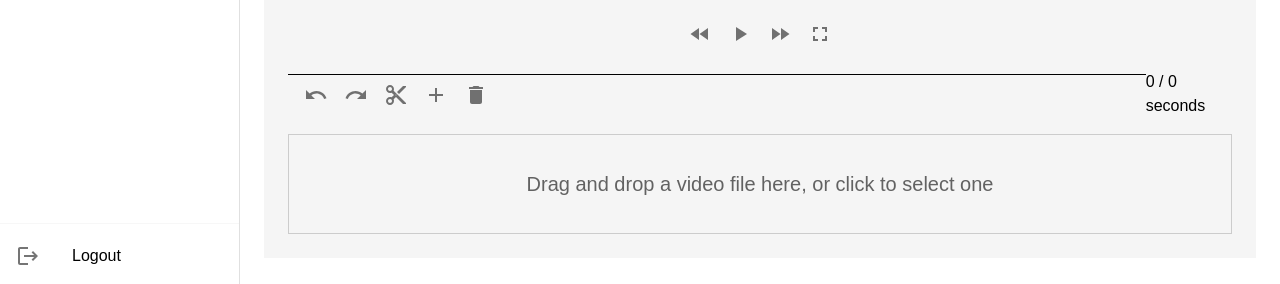
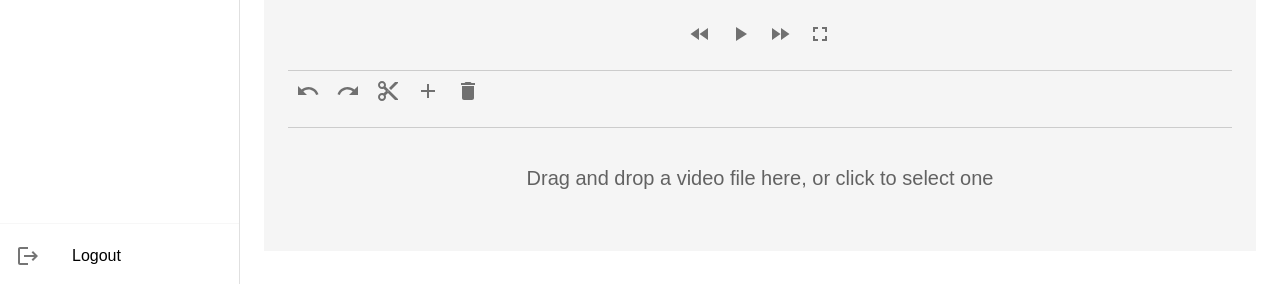
Before and after one commit to Daoud-Hussain/CricInsight, a React (Vite) app in the folder frontend/: page /dashboard in a window 1280 px wide. Shown: the part 512-796 px from the top of the page. Built offline with nearby package versions, Linux system fonts and the light colour scheme.

Commit message:
Frame by frame timeline

```diff
--- a/frontend/src/components/VideoInsight.jsx
+++ b/frontend/src/components/VideoInsight.jsx
@@ -80,19 +80,19 @@ const VideoInsight = () => {
     console.log("Undo clicked");
   };
 
-  const handleRedo = () => () => {
+  const handleRedo = () => {
     console.log("Redo clicked");
   };
 
-  const handleCut = () => () => {
+  const handleCut = () => {
     console.log("Cut clicked");
   };
 
-  const handleAdd = () => () => {
+  const handleAdd = () => {
     console.log("Add clicked");
   };
 
-  const handleDelete = () => () => {
+  const handleDelete = () => {
     console.log("Delete clicked");
   };
 
@@ -102,7 +102,7 @@ const VideoInsight = () => {
         const canvas = canvasRef.current;
         const context = canvas.getContext("2d");
         const frameCount = Math.floor(videoRef.current.duration);
-        const interval = videoRef.current.duration / frameCount;
+        const interval = 1;
 
         canvas.width = canvas.clientWidth;
         canvas.height = canvas.clientHeight;
@@ -114,15 +114,19 @@ const VideoInsight = () => {
               context.drawImage(
                 videoRef.current,
                 (i * canvas.width) / frameCount,
-                0,
+                30,
                 canvas.width / frameCount,
-                canvas.height
+                canvas.height - 20
               );
+              context.font = "12px Arial";
+              context.fillStyle = "black";
+              context.fillText(`${i}s`, (i * canvas.width) / frameCount, 10);
             };
-          }, i * 200); // Adjust timeout as needed
+          }, i * 200);
         }
       }
     };
+
 
     if (videoSrc) {
       videoRef.current.onloadedmetadata = () => {
@@ -194,7 +198,7 @@ const VideoInsight = () => {
         alignItems="center"
         mt={2}
       >
-        <Box display="flex" justifyContent="flex-start" borderTop={1}px solid width="100%" alignItems="center">
+        <Box display="flex" justifyContent="flex-start"  borderTop="1px solid #ccc" width="100%" alignItems="center">
           <IconButton onClick={handleUndo}>
             <UndoIcon />
           </IconButton>
@@ -211,11 +215,7 @@ const VideoInsight = () => {
             <DeleteIcon />
           </IconButton>
         </Box>
-        <Box>
-          <Typography variant="body1">
-            {Math.floor(videoCurrentTime)} / {Math.floor(videoDuration)} seconds
-          </Typography>
-        </Box>
+
       </Box>
       <Box
         display="flex"
@@ -224,7 +224,7 @@ const VideoInsight = () => {
         mt={2}
         width="100%"
         height="100px"
-        border="1px solid #ccc"
+        borderTop="1px solid #ccc"
         position="relative"
         {...getRootProps()}
       >
```
